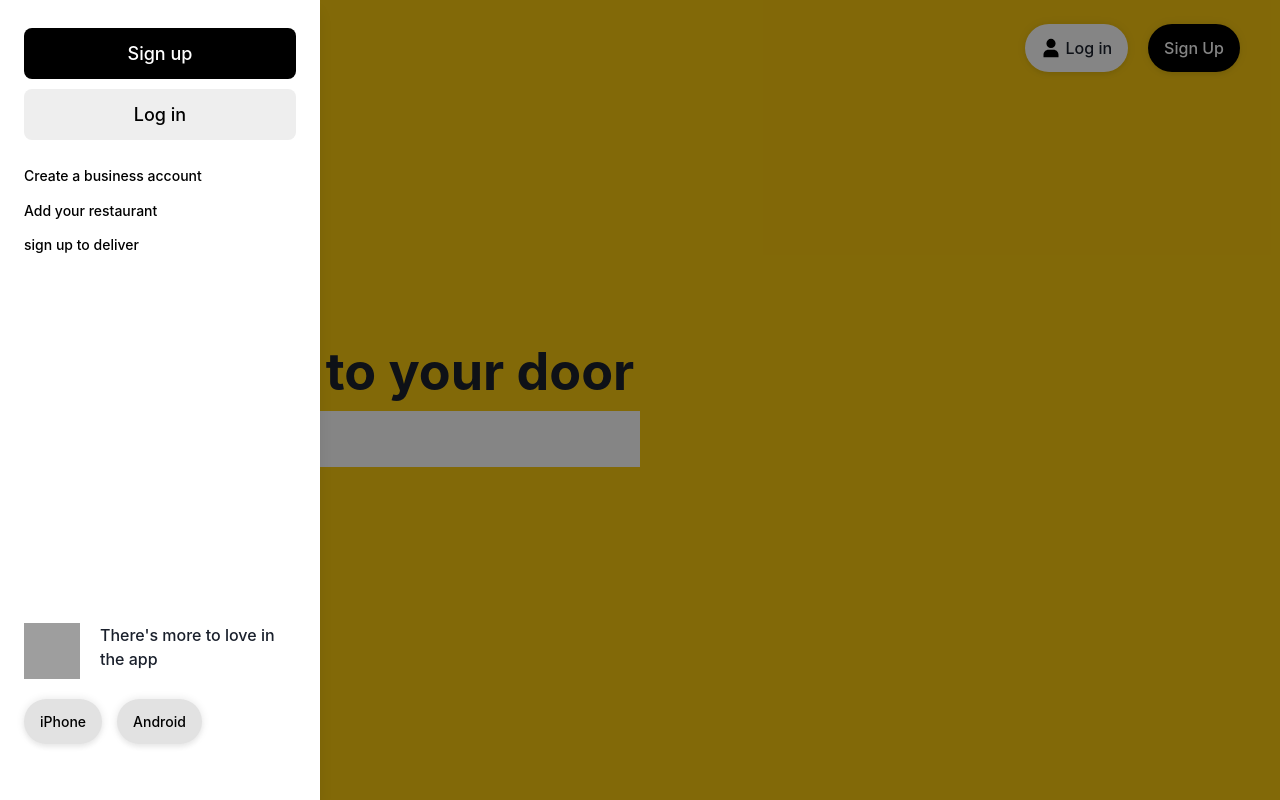
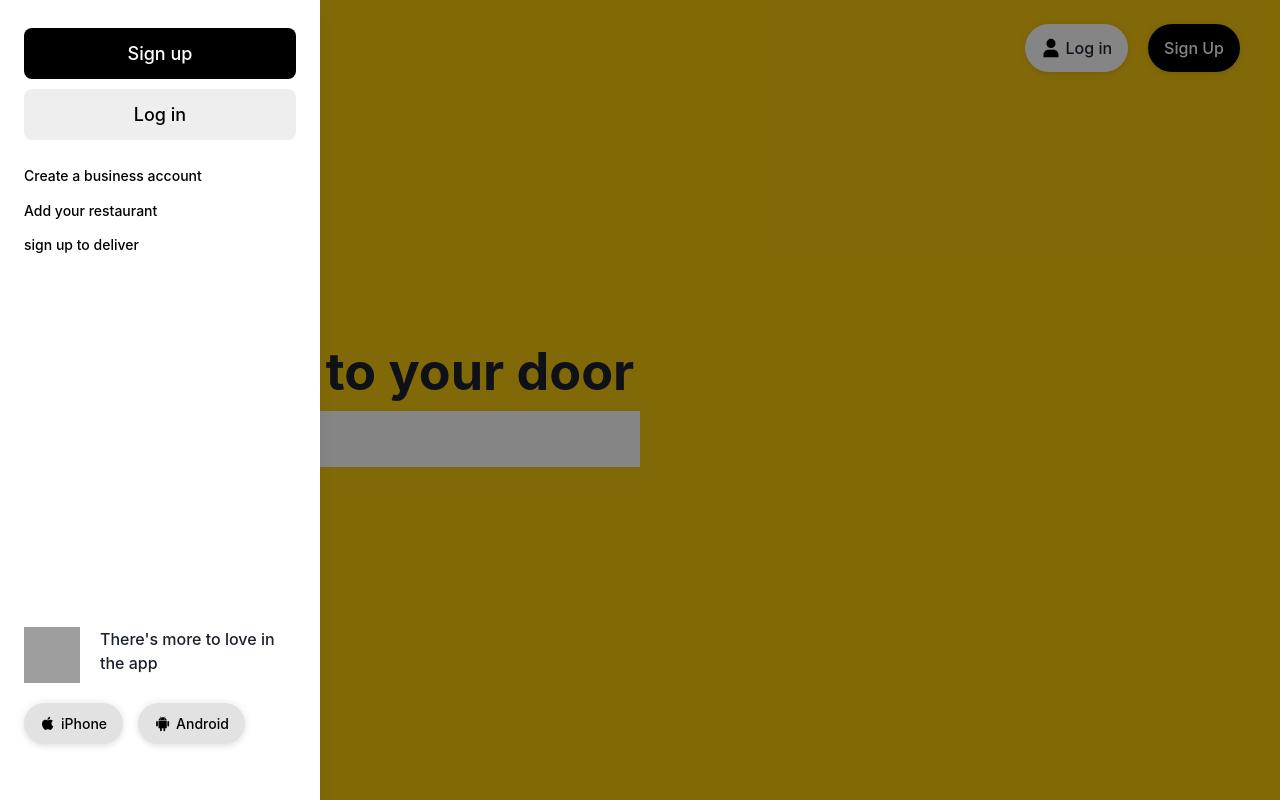
Before and after one commit to navneetco0/ubereats, a React (Create React App) app: page / in a window 1280 px wide. Both pictures are taken after a click on the element 50 px from the left and 48 px from the top of the page. Built offline with nearby package versions, Linux system fonts and the light colour scheme; grey boxes are pictures that could not be loaded.

Commit message:
svg fixed

```diff
--- a/src/Components/Navbar.jsx
+++ b/src/Components/Navbar.jsx
@@ -118,25 +118,39 @@ export const Navbar = () => {
                   There's more to love in the app
                 </Text>
               </Flex>
-              <Flex fontSize={"14px"} fontWeight="500" color={"black"} gap="15px" m={"20px 0 40px"}>
+              <Flex
+                fontSize={"14px"}
+                fontWeight="500"
+                color={"black"}
+                gap="15px"
+                m={"20px 0 40px"}
+              >
                 <Flex
-                  p="12px 16px"
+                  p="10px 16px"
                   whiteSpace={"nowrap"}
                   boxShadow="0px 0px 8px rgb(0 0 0 / 10%), 0px 4px 4px rgb(0 0 0 / 4%)"
                   borderRadius={"500px"}
                   backgroundColor="#E2E2E2"
+                  alignItems="center"
+                  gap={"5px"}
                 >
-                  <Apple />
+                  <Box w={"16px"}>
+                    <Apple />
+                  </Box>
                   <Text>iPhone</Text>
                 </Flex>
                 <Flex
-                  p="12px 16px"
+                  p="10px 16px"
                   whiteSpace={"nowrap"}
                   boxShadow="0px 0px 8px rgb(0 0 0 / 10%), 0px 4px 4px rgb(0 0 0 / 4%)"
                   borderRadius={"500px"}
                   backgroundColor="#E2E2E2"
+                  alignItems="center"
+                  gap={"5px"}
                 >
-                  <Android />
+                  <Box w="17px">
+                    <Android />
+                  </Box>
                   <Text>Android</Text>
                 </Flex>
               </Flex>
```
